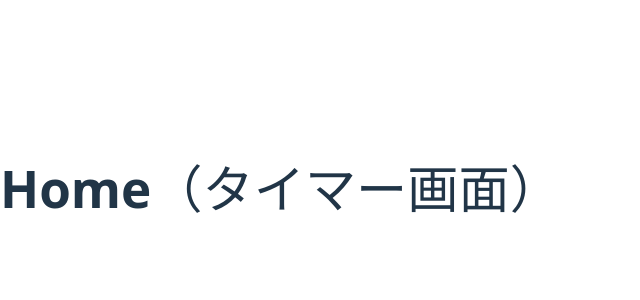
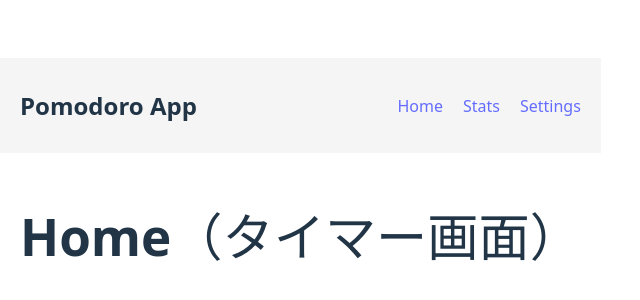
Before and after one commit to munakata255/pomo_front, a React (Vite) app: page / in a window 1280 px wide. Shown: the part 212-512 px from the top of the page, without its empty margins (0-640 px from the left). Built offline with nearby package versions, Linux system fonts and the light colour scheme.

Commit message:
Add layout component and update App.tsx for routing

```diff
--- a/src/App.tsx
+++ b/src/App.tsx
@@ -6,21 +6,24 @@ import Stats from "./pages/Stats";
 import Settings from "./pages/Settings";
 import Login from "./pages/Login";
 
+// layout
+import Layout from "./components/Layout";
+
 function App() {
   return (
     <BrowserRouter>
       <Routes>
-        {/* ホーム（タイマー） */}
-        <Route path="/" element={<Home />} />
 
-        {/* 統計画面 */}
-        <Route path="/stats" element={<Stats />} />
+        {/* Layout 配下にページを入れる */}
+        <Route element={<Layout />}>
+          <Route path="/" element={<Home />} />
+          <Route path="/stats" element={<Stats />} />
+          <Route path="/settings" element={<Settings />} />
+        </Route>
 
-        {/* 設定（タスク・タイマーセット） */}
-        <Route path="/settings" element={<Settings />} />
+        {/* ログインは Layout なし */}
+        <Route path="/login" element={<Login />} />
 
-        {/* ログイン */}
-        <Route path="/login" element={<Login />} />
       </Routes>
     </BrowserRouter>
   );
--- a/src/components/Layout.tsx
+++ b/src/components/Layout.tsx
@@ -0,0 +1,33 @@
+import { Link, Outlet } from "react-router-dom";
+//import "./Layout.css"; // 後で作るCSS（今はなくてOK）
+
+export default function Layout() {
+  return (
+    <div>
+      {/* ヘッダー */}
+      <header
+        style={{
+          padding: "10px 20px",
+          backgroundColor: "#f5f5f5",
+          display: "flex",
+          justifyContent: "space-between",
+          alignItems: "center",
+        }}
+      >
+        <h2>Pomodoro App</h2>
+
+        {/* ナビゲーション */}
+        <nav style={{ display: "flex", gap: "20px" }}>
+          <Link to="/">Home</Link>
+          <Link to="/stats">Stats</Link>
+          <Link to="/settings">Settings</Link>
+        </nav>
+      </header>
+
+      {/* 各ページがここに表示される */}
+      <main style={{ padding: "20px" }}>
+        <Outlet />
+      </main>
+    </div>
+  );
+}
```
